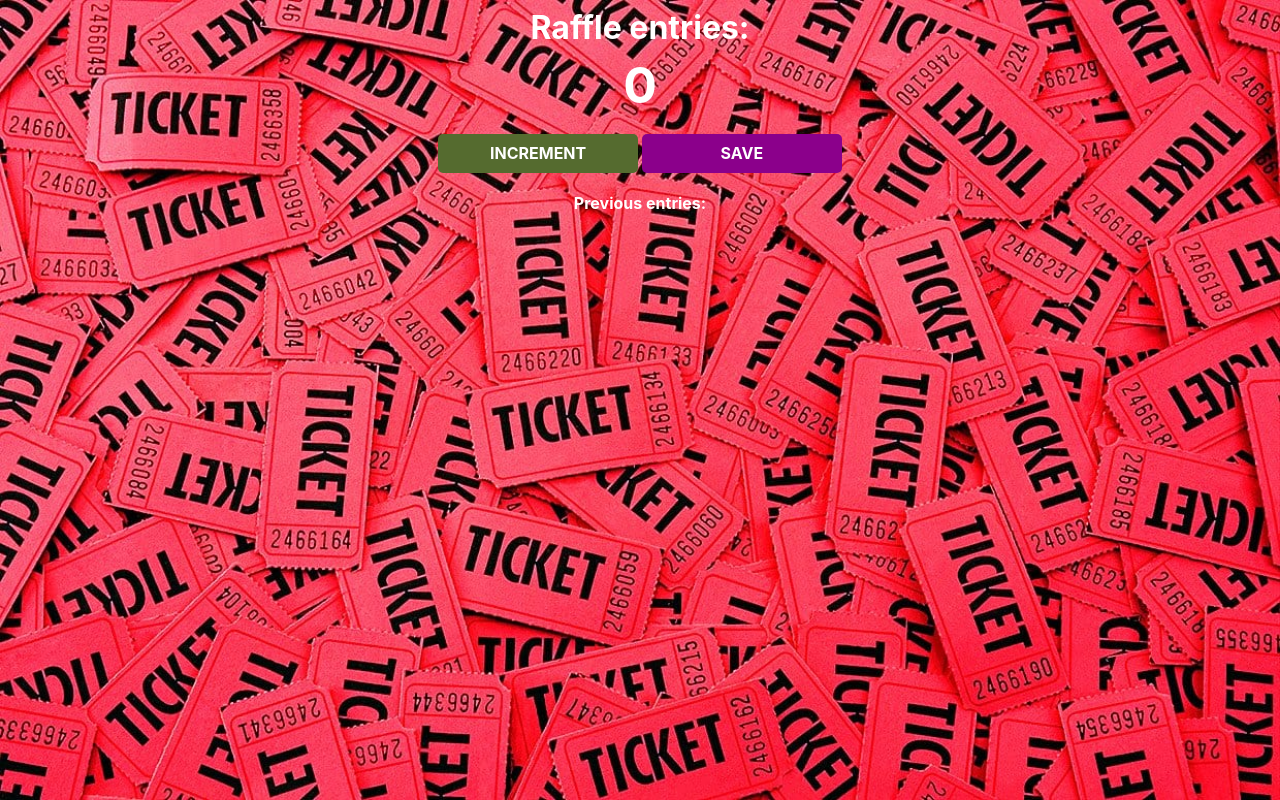
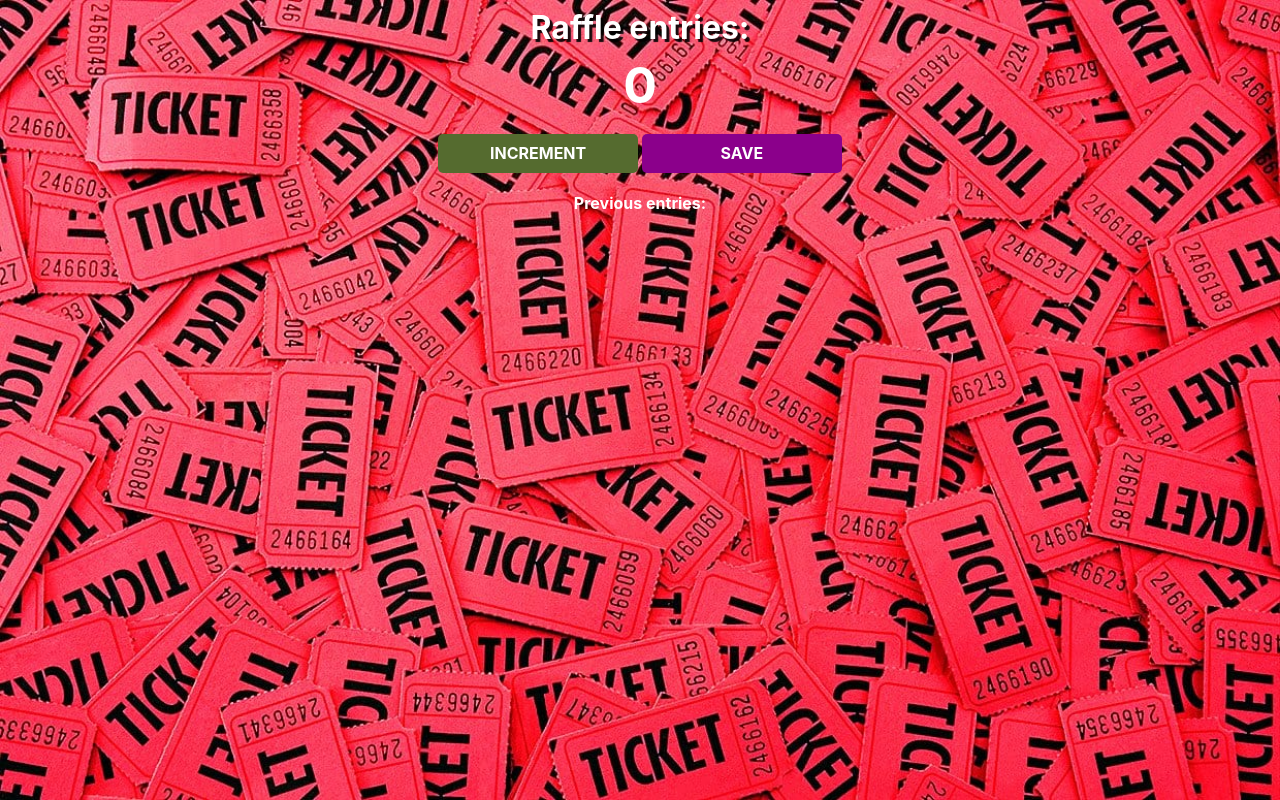
Before and after one commit to TheWebdevDiva/raffle-project, a plain HTML site: page index.html in a window 1280 px wide. Drawn offline with nearby package versions, Linux system fonts and the light colour scheme.

Commit message:
Update index.css

```diff
--- a/index.css
+++ b/index.css
@@ -10,6 +10,7 @@ h1 {
     margin-top: 10px;
     margin-bottom: 10px;
     color: white;
+    text-shadow: 3px 3px 1px rgba(0, 0, 0, 0.9);
 }
 
 h2 {
```
